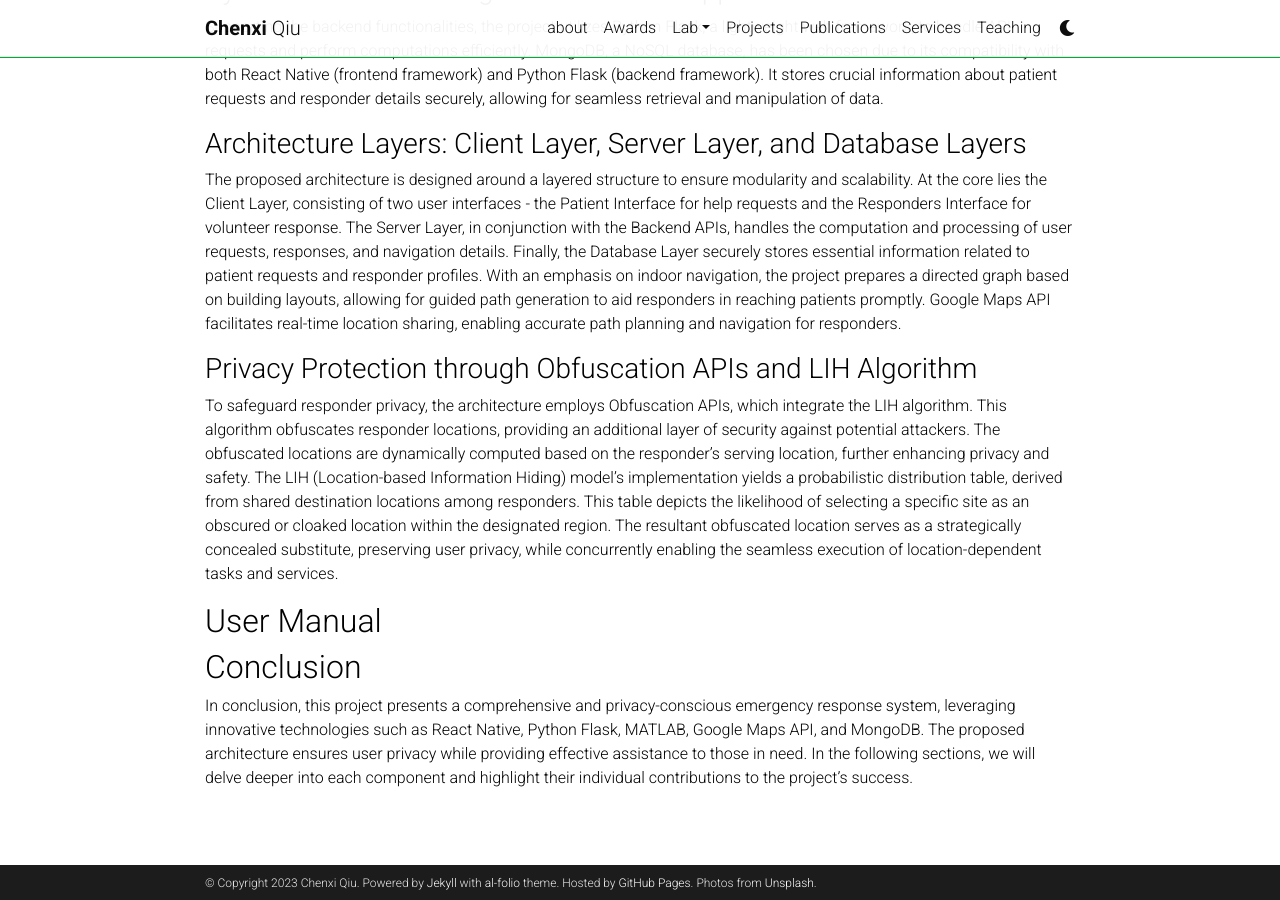
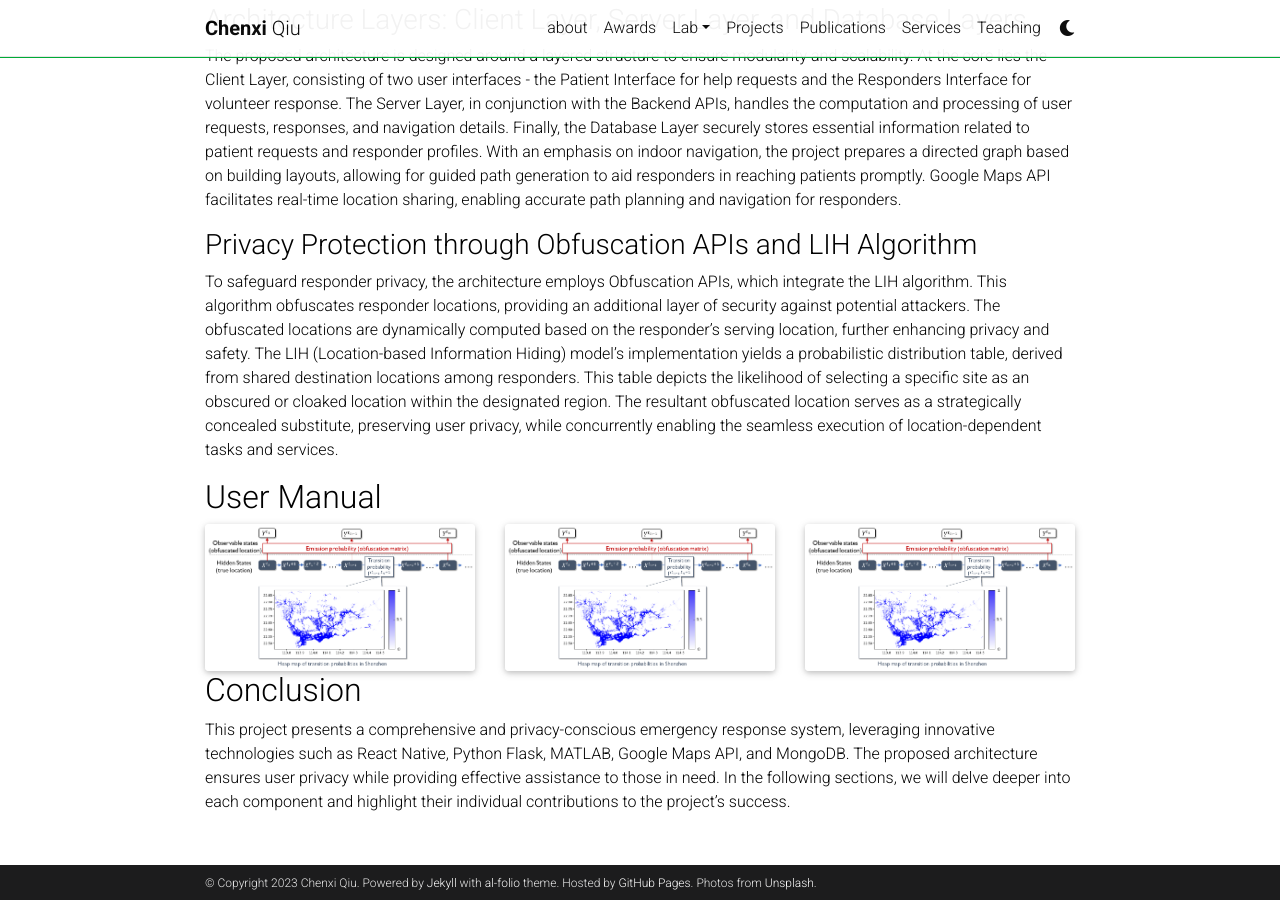
Before and after one commit to chenxiunt/chenxiunt.github.io, a Jekyll site: the page built from _projects/SpatialAgent.markdown, in a window 1280 px wide and 900 px high, scrolled down 1237 px. Built offline with Jekyll 4.4.1, drawn with Linux system fonts in a browser that asks for light colours; comment, search, counter and statistics services are not loaded; a style sheet for code colours, icons or effects is not loaded; some of the changed text lies outside the part shown.

Commit message:
Update SpatialAgent.markdown

```diff
--- a/_projects/SpatialAgent.markdown
+++ b/_projects/SpatialAgent.markdown
@@ -9,27 +9,14 @@ importance: 2
 ### Overview
 In an increasingly interconnected world, the need for efficient and privacy-centric emergency response systems has become paramount. **"SpatialAgent" aims to address this challenge by proposing a novel spatial crowdsoucing platform that incorporates cutting-edge privacy protection technologies to safeguard user privacy while providing timely assistance to those in need.** By leveraging advanced technologies and innovative algorithms, the system aims to create a seamless and secure platform for emergency help requests and response coordination.
 
-
-The architecture is divided into implementations - each serving distinct roles to ensure the privacy of users and offer seamless navigation for responders.
+**Major Goals of Framework**
+* The project's foremost goal is to implement robust privacy protection measures for both patients and responders. By utilizing obfuscation techniques and the LIH algorithm, the system ensures that responders' locations remain confidential, mitigating potential risks associated with sharing sensitive information.
+* Indoor Navigation
+A key objective of the project is to facilitate seamless indoor navigation for responders. By preparing a directed graph of building layouts, the system can generate optimal paths, enabling responders to navigate complex indoor environments and locate patients effectively.
 
 
-### Major Goals of Framework
-* Privacy Protection
-  * The project's foremost goal is to implement robust privacy protection measures for both patients and responders. By utilizing obfuscation techniques and the LIH algorithm, the system ensures that responders' locations remain confidential, mitigating potential risks associated with sharing sensitive information.
-  * Indoor Navigation
-A key objective of the project is to facilitate seamless indoor navigation for responders. By preparing a directed graph of building layouts, the system can generate optimal paths, enabling responders to navigate complex indoor environments and locate patients effectively.
-
-  <div class="row">
-    <div class="col-sm">
-     <img class="img-fluid rounded z-depth-1" src="{{ '/assets/img/projects/TrafficAdapter_HMM.png' | relative_url }}" alt="" title="Figure 1. HMM model"/>
-    </div>
-    <div class="col-sm">
-     <img class="img-fluid rounded z-depth-1" src="{{ '/assets/img/projects/TrafficAdapter_HMM.png' | relative_url }}" alt="" title="Figure 1. HMM model"/>
-    </div>
-    <div class="col-sm">
-     <img class="img-fluid rounded z-depth-1" src="{{ '/assets/img/projects/TrafficAdapter_HMM.png' | relative_url }}" alt="" title="Figure 1. HMM model"/>
-    </div>
-  </div>
+### Architecture
+The architecture is divided into implementations - each serving distinct roles to ensure the privacy of users and offer seamless navigation for responders.
 
 ### Frontend Implementation: User Interface and User Experience
 The Frontend Implementation of the proposed architecture centers around developing intuitive User Interfaces (UI) to facilitate user interactions. Two key interfaces have been designed: the Patient Interface and the Responders Interface. The Patient Interface empowers users to register help requests, utilizing operational and mapping APIs from the backend to provide accurate and real-time location information. Additionally, the app integrates obfuscation functionality to further protect user data, leveraging a suite of APIs for enhanced privacy.
@@ -49,7 +36,18 @@ To safeguard responder privacy, the architecture employs Obfuscation APIs, which
 The LIH (Location-based Information Hiding) model's implementation yields a probabilistic distribution table, derived from shared destination locations among responders. This table depicts the likelihood of selecting a specific site as an obscured or cloaked location within the designated region. The resultant obfuscated location serves as a strategically concealed substitute, preserving user privacy, while concurrently enabling the seamless execution of location-dependent tasks and services.
 
 ## User Manual
+ <div class="row">
+    <div class="col-sm">
+     <img class="img-fluid rounded z-depth-1" src="{{ '/assets/img/projects/TrafficAdapter_HMM.png' | relative_url }}" alt="" title="Figure 1. HMM model"/>
+    </div>
+    <div class="col-sm">
+     <img class="img-fluid rounded z-depth-1" src="{{ '/assets/img/projects/TrafficAdapter_HMM.png' | relative_url }}" alt="" title="Figure 1. HMM model"/>
+    </div>
+    <div class="col-sm">
+     <img class="img-fluid rounded z-depth-1" src="{{ '/assets/img/projects/TrafficAdapter_HMM.png' | relative_url }}" alt="" title="Figure 1. HMM model"/>
+    </div>
+  </div>
 
 
 ## Conclusion
-In conclusion, this project presents a comprehensive and privacy-conscious emergency response system, leveraging innovative technologies such as React Native, Python Flask, MATLAB, Google Maps API, and MongoDB. The proposed architecture ensures user privacy while providing effective assistance to those in need. In the following sections, we will delve deeper into each component and highlight their individual contributions to the project's success.
+This project presents a comprehensive and privacy-conscious emergency response system, leveraging innovative technologies such as React Native, Python Flask, MATLAB, Google Maps API, and MongoDB. The proposed architecture ensures user privacy while providing effective assistance to those in need. In the following sections, we will delve deeper into each component and highlight their individual contributions to the project's success.
```
